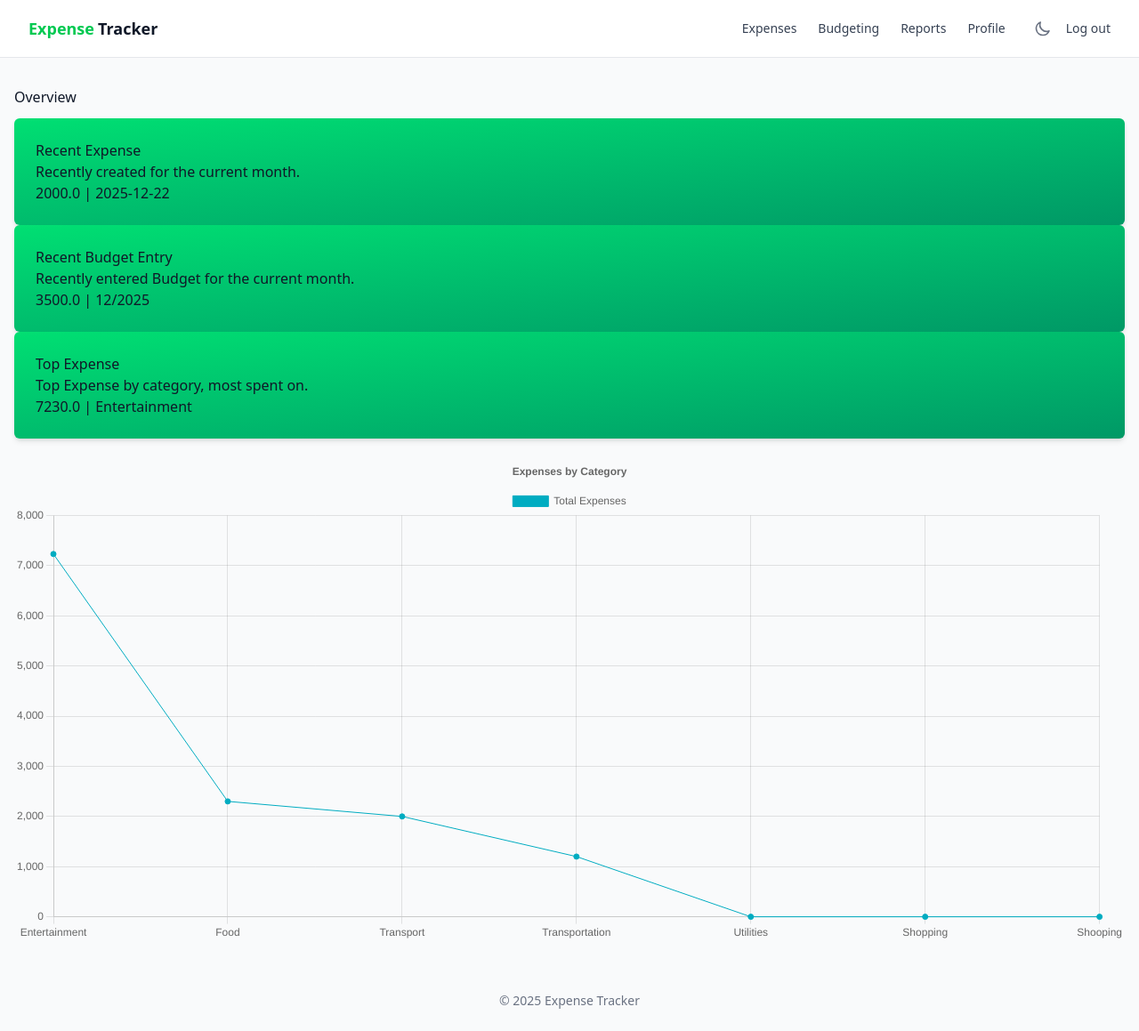
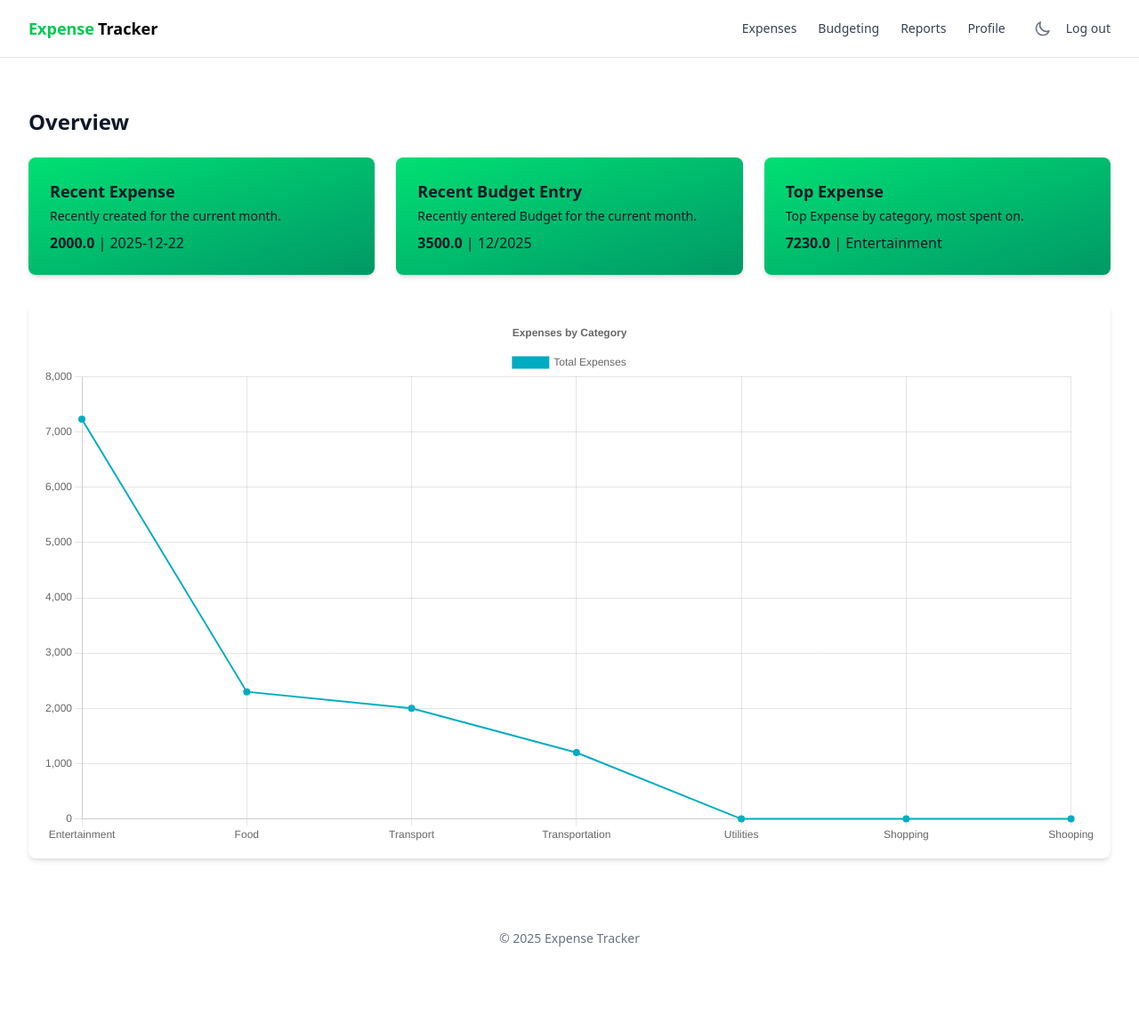
Before and after one commit to katGhost/flask-expense-tracker, a Flask app: page / in a window 1280 px wide. Shown: the whole page at 89% size. After the commit the page ends 1064 px from the top, so only its background shows below. Run offline with Flask 3, Linux system fonts and the light colour scheme; a user stored in the database is signed in; data comes from the database, SQL or seed files in the repository; style sheets or scripts are compiled from the project's sources; some libraries are stand-ins or nearby versions.

Commit message:
Tailwind changes applied successfully to Dashboard

```diff
--- a/templates/index.html
+++ b/templates/index.html
@@ -3,44 +3,44 @@
 {% block title %} Home {% endblock %}
 
 {% block main %}
-<div class="main-container">
-  <h3 class="mb-3 text-fg-brand">Overview</h3>
-  <div class="mb-3 top">
-    <!-- latest budget entered and some details about it -->
-    <div class="rounded-md bg-gradient-to-br from-green-400 to-emerald-600 p-6 text-gray-900 shadow-md dark:text-gray-100 summary">
-      <h5 class="summary-title">Recent Expense</h5>
-      <p class="summary-desc">
-        Recently created for the current month.
-      </p>
-      <span class="fw-bold amount-summary">{{expense.amount}}</span> | <span class="date_summary">{{expense.created_at}}</span>
+<div class="w-full max-w-7xl mx-auto px-4 py-6">
+
+  <h3 class="mb-6 text-2xl font-semibold text-gray-900 dark:text-gray-100">Overview</h3>
+
+  <div class="grid grid-cols-1 md:grid-cols-3 gap-6">
+
+    <!-- Recent Expense -->
+    <div class="rounded-lg bg-gradient-to-br from-green-400 to-emerald-600 p-6 shadow-md text-gray-900 dark:text-gray-100">
+      <h5 class="text-lg font-semibold mb-1">Recent Expense</h5>
+      <p class="text-sm mb-2">Recently created for the current month.</p>
+      <span class="font-bold">{{ expense.amount }}</span> |
+      <span>{{ expense.created_at }}</span>
     </div>
-    <!-- Expenses summary (perhaps the sum(total) amount of all expenses) -->
-    <div class="rounded-md bg-gradient-to-br from-green-400 to-emerald-600 p-6 text-gray-900 shadow-md dark:text-gray-100 summary">
-      <h5 class="summary-title">Recent Budget Entry</h5>
-      <p class="summary-desc">
-        Recently entered Budget for the current month.
-      </p>
-      <span class="fw-bold amount-summary">{{budget.budget_limit}}</span> | <span class="date_summary">{{budget.month}}/{{budget.year}}</span>
+
+    <!-- Recent Budget Entry -->
+    <div class="rounded-lg bg-gradient-to-br from-green-400 to-emerald-600 p-6 shadow-md text-gray-900 dark:text-gray-100">
+      <h5 class="text-lg font-semibold mb-1">Recent Budget Entry</h5>
+      <p class="text-sm mb-2">Recently entered Budget for the current month.</p>
+      <span class="font-bold">{{ budget.budget_limit }}</span> |
+      <span>{{ budget.month }}/{{ budget.year }}</span>
     </div>
-    <!-- Sum of amount spent on spendings (Expenses maybe) -->
-     <!-- OR Remaining amount -->
-    <div class="rounded-md bg-gradient-to-br from-green-400 to-emerald-600 p-6 text-gray-900 shadow-md dark:text-gray-100 summary">
-      <h5 class="summary-title">Top Expense</h5>
-      <p class="summary-desc">
-        Top Expense by category, most spent on.
-      </p>
-      <span class="fw-bold amount-summary">{{top_category.total_spent}}</span> | <span class="date_summary">{{top_category.name}}</span>
+
+    <!-- Top Expense -->
+    <div class="rounded-lg bg-gradient-to-br from-green-400 to-emerald-600 p-6 shadow-md text-gray-900 dark:text-gray-100">
+      <h5 class="text-lg font-semibold mb-1">Top Expense</h5>
+      <p class="text-sm mb-2">Top Expense by category, most spent on.</p>
+      <span class="font-bold">{{ top_category.total_spent }}</span> |
+      <span>{{ top_category.name }}</span>
     </div>
+
   </div>
 
   <!-- Bar Chart -->
-  <div class="mt-5 bar-chart-wrapper">
-    <canvas id="line-chart" width="800" height="350"></canvas>
-  </div>
+  <div class="mt-8 bg-white dark:bg-gray-800 p-4 shadow-md rounded-lg">
+    <canvas id="line-chart" class="w-full h-80"></canvas>
   </div>
 
-
-  <!-- SCRIPT -->
+</div>
 
 <script>
   $(document).ready(function() {
@@ -49,9 +49,8 @@
       type: "GET",
       dataType: "json",
       success: function(data){
-          var lineChart = document.getElementById("line-chart").getContext("2d");
-          // render the bar chart
-          new Chart(lineChart, {
+        const ctx = document.getElementById("line-chart").getContext("2d");
+        new Chart(ctx, {
           type: 'line',
           data: {
             labels: data.keys || [],
@@ -60,21 +59,16 @@
               data: data.values || [],
               backgroundColor: data.colors || '#00ACC1',
               borderColor: data.borderColors || '#00ACC1',
-                borderWidth: 1
+              borderWidth: 2
             }]
           },
-            // Chart.js options: configure responsiveness, plugins (legend and title), and y-axis scale
           options: {
             responsive: true,
             plugins: {
               legend: { display: true },
               title: { display: true, text: data.title || '' }
             },
-              scales: {
-                y: {
-                  beginAtZero: true
-                }
-              }
+            scales: { y: { beginAtZero: true } }
           }
         });
       },
@@ -84,7 +78,4 @@
     });
   });
 </script>
-
-
-
 {% endblock %}
--- a/templates/layout.html
+++ b/templates/layout.html
@@ -17,7 +17,7 @@
         <title>Expense Tracker | {% block title %}{% endblock %}</title>
     </head>
 
-    <body class="min-h-screen bg-gray-50 text-gray-900 dark:bg-gray-900 dark:text-gray-100">
+    <body class="min-h-screen light:bg-gray-50 light:text-gray-900 dark:bg-gray-900 dark:text-gray-100">
 
         <!-- ================= NAV ================= -->
         <nav class="border-b border-gray-200 dark:border-gray-700 bg-white dark:bg-gray-800">
@@ -43,7 +43,7 @@
 
                     <!-- Desktop -->
                     <div class="hidden md:flex items-center space-x-8">
-                        {% if session["user_id"] %}
+                        {% if session.get("user_id") %}
                             <div class="flex space-x-6 text-sm font-medium">
                                 <a href="/expenses" class="text-sm font-medium text-gray-700 hover:text-green-500 dark:text-gray-300 dark:hover:text-green-400">Expenses</a>
                                 <a href="/budgeting" class="text-sm font-medium text-gray-700 hover:text-green-500 dark:text-gray-300 dark:hover:text-green-400">Budgeting</a>
```
Lines whose indentation alone changed are shown as unchanged.
